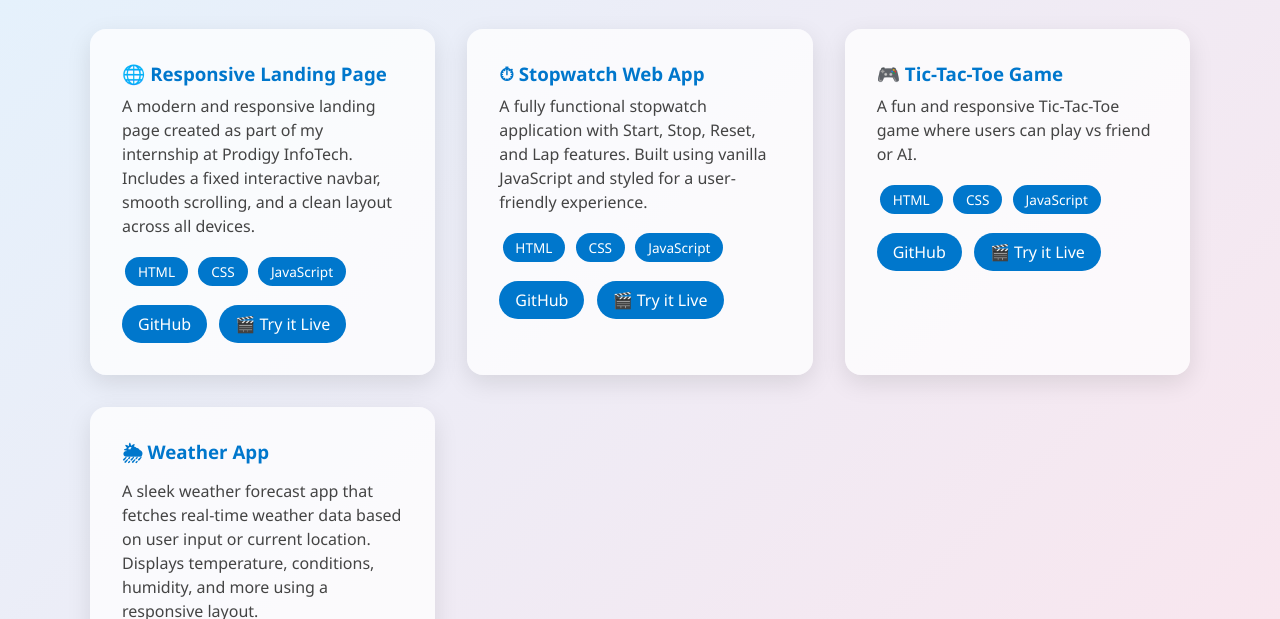
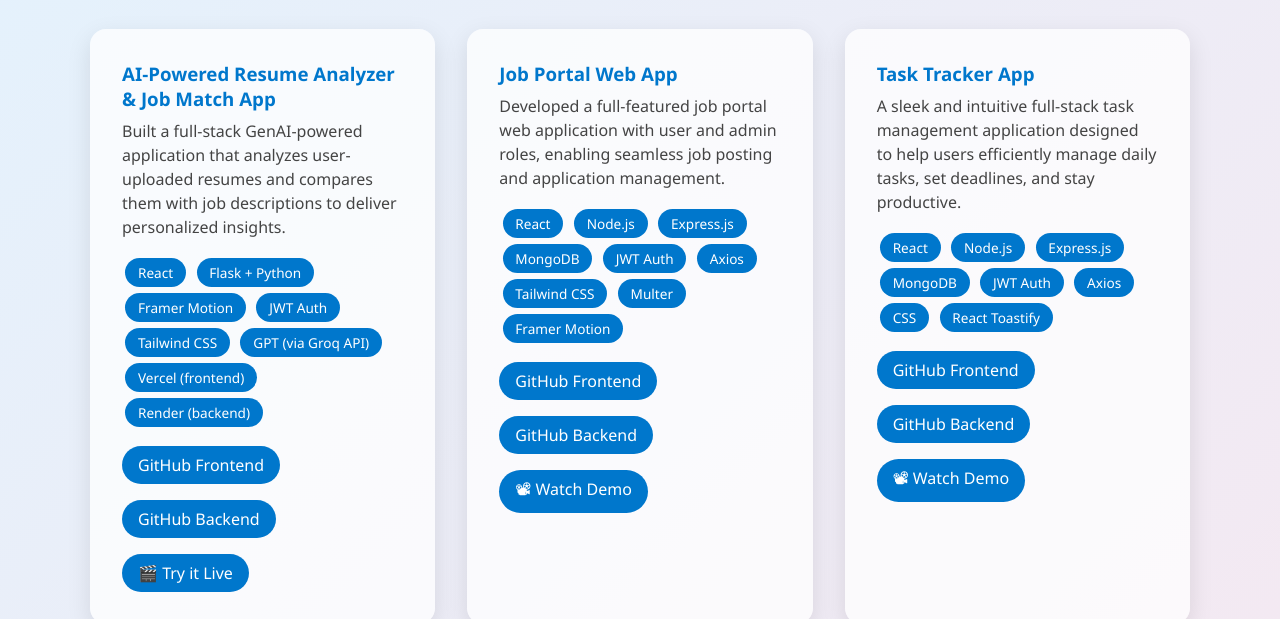
Before and after one commit to SaiPriya1703/PRODIGY_WD_04, a plain HTML site: page projects.html in a window 1280 px wide. Shown: the part 181-800 px from the top of the page. Drawn offline with Linux system fonts and the light colour scheme.

Commit message:
Updated portfolio website

```diff
--- a/projects.html
+++ b/projects.html
@@ -24,6 +24,78 @@
     <h2>💻 My Projects</h2>
     <div class="projects-grid">
       <!-- Task 1: Responsive Landing Page -->
+<div class="project-card">
+  <h3>AI-Powered Resume Analyzer & Job Match App</h3>
+  <p>
+    Built a full-stack GenAI-powered application that analyzes user-uploaded resumes and compares them with job descriptions to deliver personalized insights.
+  </p>
+  <div class="tech-stack">
+    <span>React</span>
+    <span>Flask + Python</span>
+    <span>Framer Motion</span>
+    <span>JWT Auth</span>
+    <span>Tailwind CSS</span>
+    <span>GPT (via Groq API)</span>
+    <span>Vercel (frontend)</span>
+    <span>Render (backend)</span>
+  </div>
+  <div class="buttons">
+    <a href="https://github.com/SaiPriya1703/resumeanalyzerfrontend" target="_blank">GitHub Frontend</a>
+    <a href="https://github.com/SaiPriya1703/resume-analyzer-backend" target="_blank">GitHub Backend</a>
+    <a href="https://resumeanalyzerfrontend.vercel.app" target="_blank">🎬 Try it Live</a>
+  </div>
+</div>
+<div class="project-card">
+  <h3>Job Portal Web App</h3>
+  <p>
+    Developed a full-featured job portal web application with user and admin roles, enabling seamless job posting and application management.
+  </p>
+  <div class="tech-stack">
+    <span>React</span>
+    <span>Node.js</span>
+    <span>Express.js</span>
+    <span>MongoDB</span>
+    <span>JWT Auth</span>
+    <span>Axios</span>
+    <span>Tailwind CSS</span>
+    <span>Multer</span>
+    <span>Framer Motion</span>
+  </div>
+  <div class="buttons">
+    <a href="https://github.com/SaiPriya1703/job-portal-frontend" target="_blank">GitHub Frontend</a>
+<a href="https://github.com/SaiPriya1703/job-portal-backend" target="_blank">GitHub Backend</a>
+
+
+    <a href="#" onclick="openVideoPopup('https://drive.google.com/file/d/1n3I3PtSBaMcr00aRTSwz91EKIthj92Ol/preview')">📽 Watch Demo</a>
+
+  </div>
+</div>
+
+<div class="project-card">
+  <h3>Task Tracker App</h3>
+  <p>
+    A sleek and intuitive full-stack task management application designed to help users efficiently manage daily tasks, set deadlines, and stay productive.
+  </p>
+  <div class="tech-stack">
+    <span>React</span>
+    <span>Node.js</span>
+    <span>Express.js</span>
+    <span>MongoDB</span>
+    <span>JWT Auth</span>
+    <span>Axios</span>
+    <span>CSS</span>
+    <span>React Toastify</span>
+  </div>
+  <div class="buttons">
+    <a href=" https://github.com/SaiPriya1703/task-tracker-frontend" target="_blank">GitHub Frontend</a>
+<a href="https://github.com/SaiPriya1703/task-tracker-backend" target="_blank">GitHub Backend</a>
+
+
+    <a href="#" onclick="openVideoPopup('https://drive.google.com/file/d/1LspzB81eBketWsdWF9HfER6pdmmv42Zd/preview')">📽 Watch Demo</a>
+
+  </div>
+</div>
+
 <div class="project-card">
   <h3>🌐 Responsive Landing Page</h3>
   <p>
@@ -92,6 +164,25 @@
   </div>
 </div>
 
+<div class="project-card">
+  <h3>Ingredients Extraction App</h3>
+  <p>
+    A light weight NLP-based Flask web app that extracts and highlights key ingredients from any food-related input text. Built using Python, Flask, and Natural Language Processing (NLP) techniques, the app intelligently identifies ingredients from recipes or food descriptions and presents them in a user-friendly format and also suggests recipies.
+  </p>
+  <div class="tech-stack">
+    <span>HTML</span>
+    <span>CSS</span>
+    <span>JavaScript</span>
+    <span>Flask</span>
+    <span>Regular Expressions</span>
+    <span>React.js</span>
+    <span>Axios</span>
+    <span>Spoonacular API</span>
+  </div>
+  <div class="buttons">
+    <a href="https://github.com/SaiPriya1703/Ingredients-extraction-app" target="_blank">GitHub</a>
+  </div>
+</div>
 
     </div>
   </main>
```
